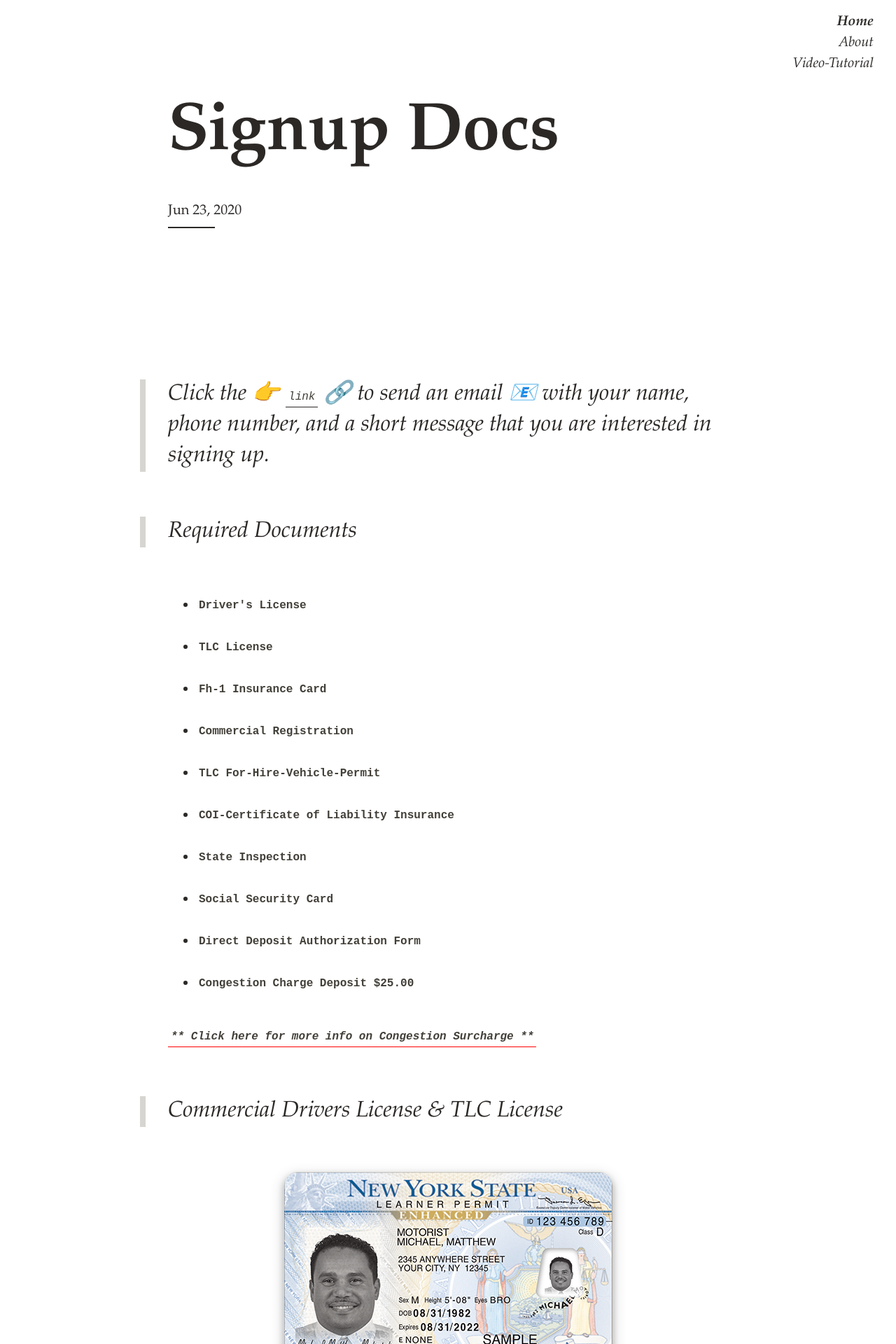
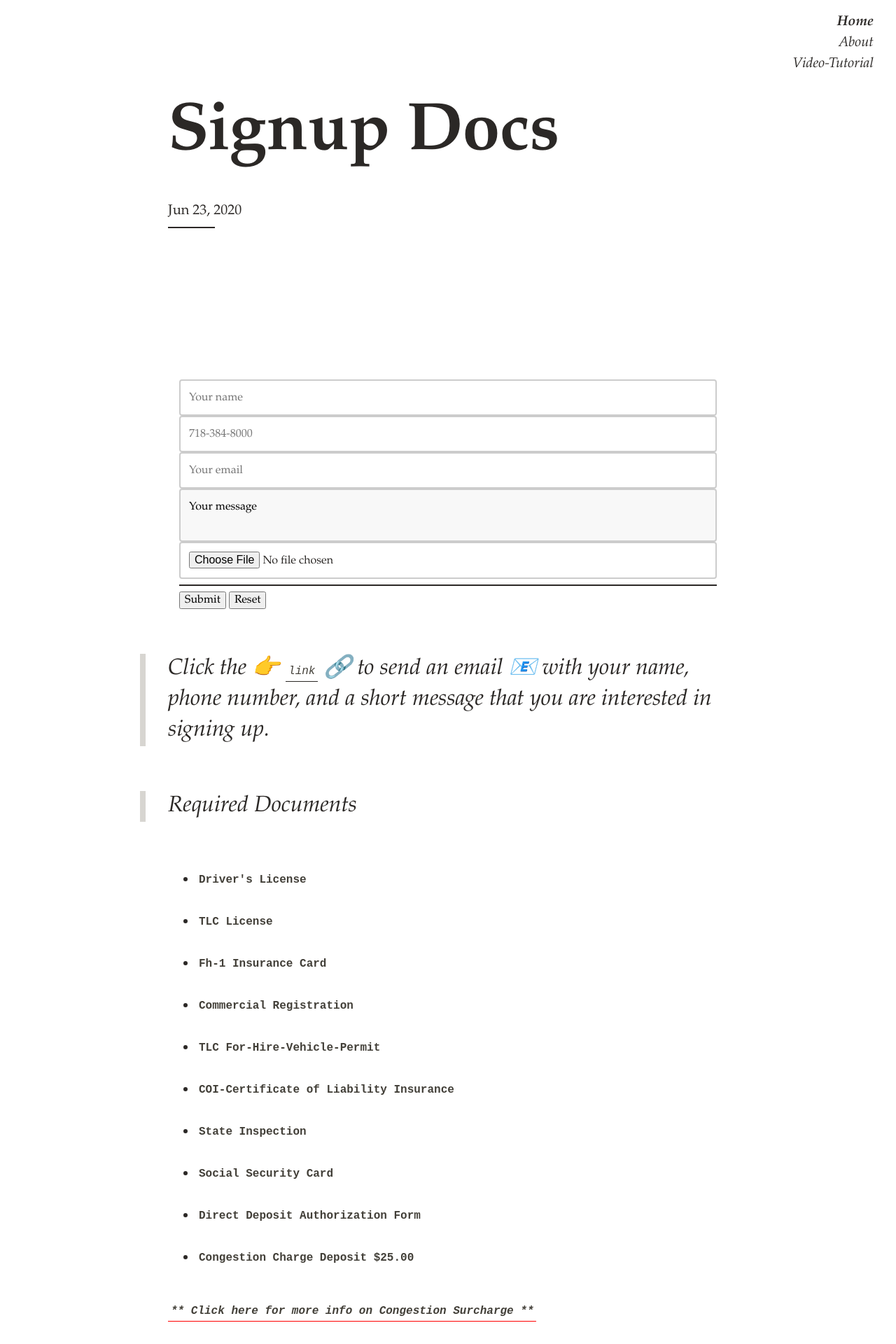
Before and after one commit to brd-blog/info-site, a Jekyll site: the page built from _posts/2020-06-23-required-documents.md, in a window 1280 px wide. Shown: the top 1920 px of the page at 70% size. Built offline with Jekyll 4.4.1, drawn with Linux system fonts in a browser that asks for light colours; nearby versions of some CDN libraries; emoji names are drawn with the system emoji font.

```diff
--- /dev/null
+++ b/_includes/form.html
@@ -0,0 +1,16 @@
+<div class="container mx-auto clearfix mt-2 mt-lg-4 px-2">
+  <div class="form-group">
+    <form id="gform" name="gform" target="hidden_iframe" onsubmit="submitted=true;" action="https://docs.google.com/forms/d/e/1FAIpQLSc2--kAVEkAZAMF97NCTulmeQNunQvn-hdfrV6IJrw0VxcVUw/formResponse?">
+      <input for="entry.1781500597" class="form-control" type="text" name="entry.1781500597" placeholder="Your name" />
+      <input for="entry.297979220" class="form-control" type="tel" id="entry.297979220" name="entry.297979220" placeholder="718-384-8000" pattern="[0-9]{3}-[0-9]{3}-[0-9]{4}" required>
+      <input for="entry.1640447617" class="form-control" type="email" name="entry.1640447617" placeholder="Your email" />
+      <textarea for="entry.1294135889" class="form-control" type="text" name="entry.1294135889" placeholder="Your message">Your message</textarea>
+      <input class="form-control" type="file" name="file" placeholder="Your file" />
+      <hr>
+      <input class="btn btn-primary" type="submit"/>
+      <input class="btn btn-primary" type="reset" />
+    </form>
+
+    <iframe name="hidden_iframe" id="hidden_iframe" style="display:none;" onload="if(submitted){}" ></iframe>
+  </div>
+</div>
--- a/_posts/2020-06-23-required-documents.md
+++ b/_posts/2020-06-23-required-documents.md
@@ -6,6 +6,8 @@ category: blog
 tags: docs
 youtubeId: ADWQ-QbPi_A
 ---
+
+{% include form.html %}
 
 > Click the :point_right: [`link`](mailto:office@brooklyncab.com) :link: to send an email :email: with your name, phone number, and a short message that you are interested in signing up.
 
```
Also changed, not shown: images/icons8-limosys.png, images/limosys-icon.png.
